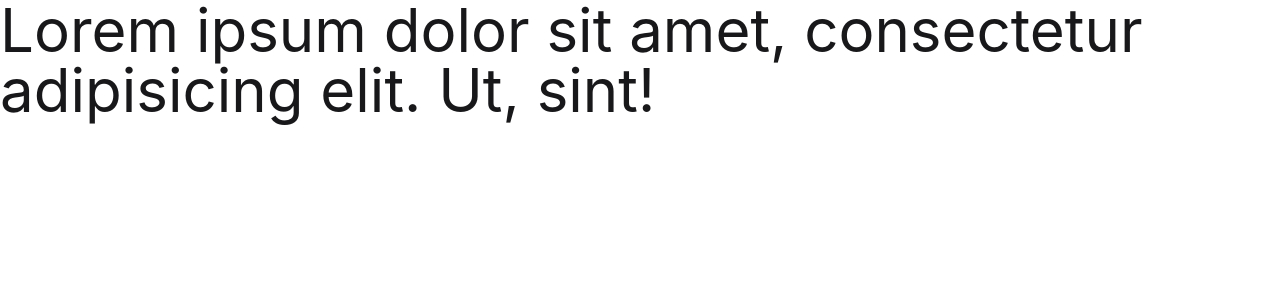
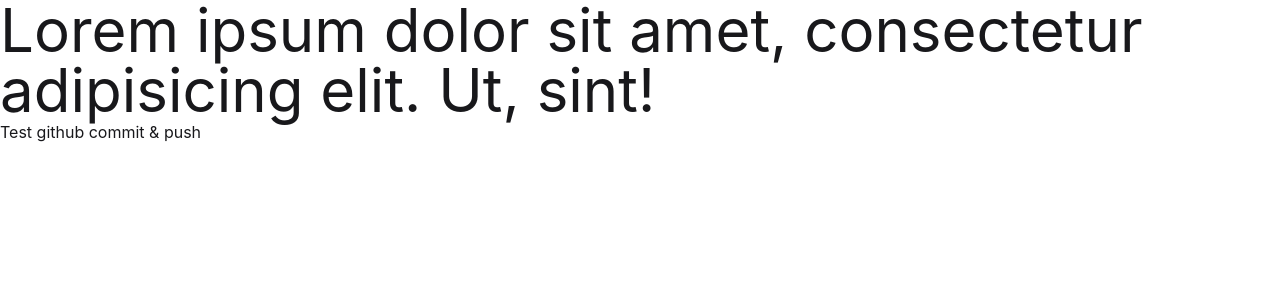
Before and after one commit to sufianWG/digi-tools, a React (Vite) app: page / in a window 1280 px wide. Shown: the top 300 px of the page. Built offline with nearby package versions, Linux system fonts and the light colour scheme.

Commit message:
added an new line as test

```diff
--- a/src/App.jsx
+++ b/src/App.jsx
@@ -6,6 +6,7 @@ function App() {
     <>
       <div>
         <h1 className='text-6xl'>Lorem ipsum dolor sit amet, consectetur adipisicing elit. Ut, sint!</h1>
+        <h2>Test github commit & push</h2>
       </div>
     </>
   )
```
